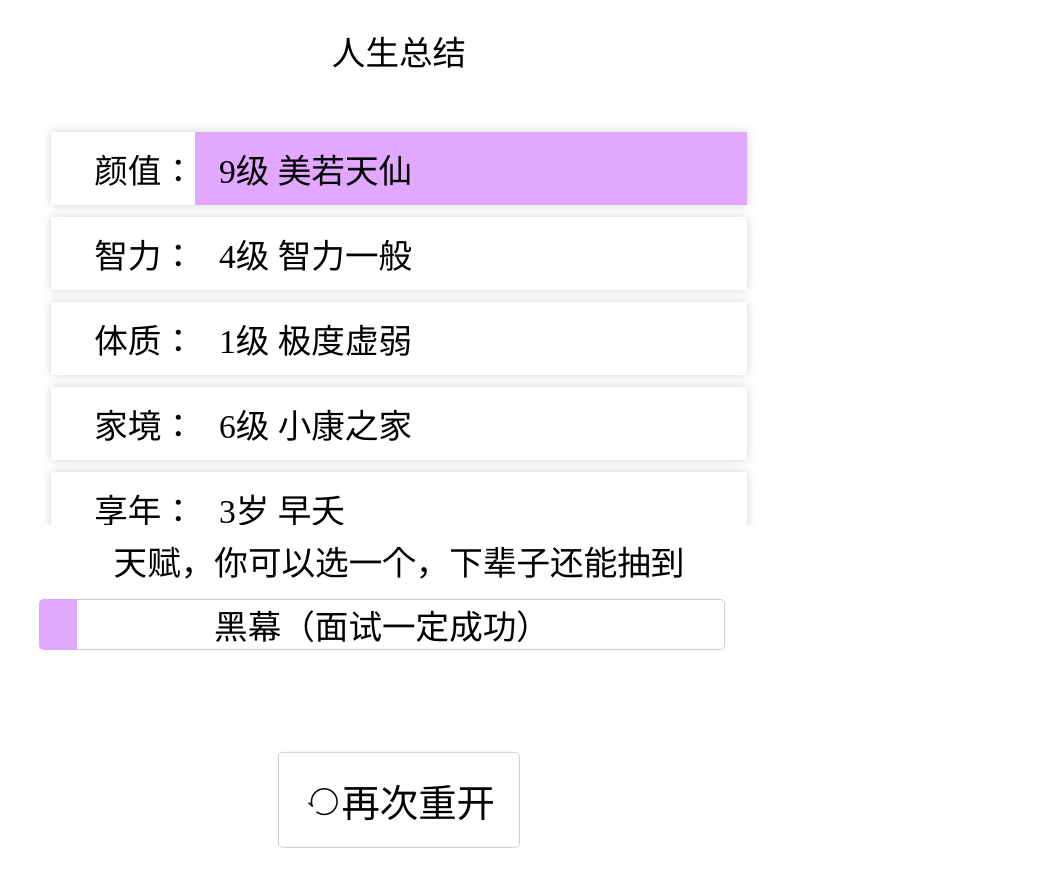
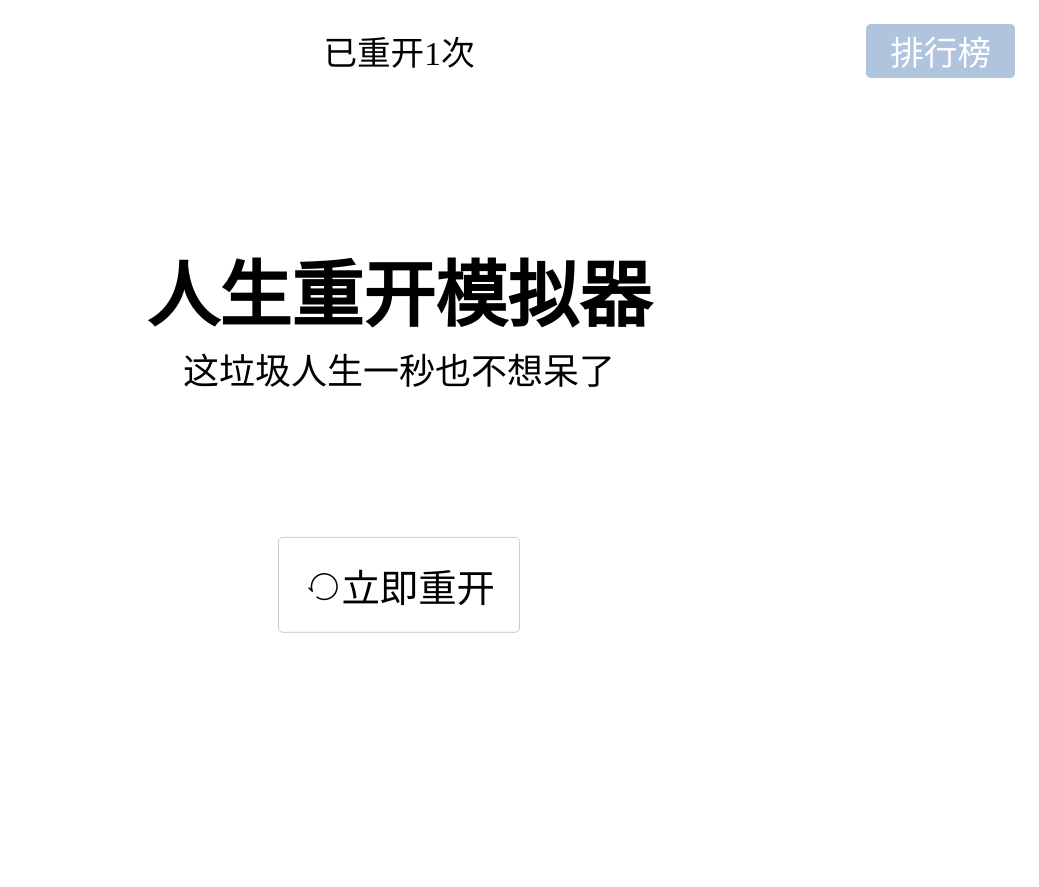
Before and after one commit to VickScarlet/lifeRestart, a Jekyll site: the page view/test.html, which Jekyll copies as it is, in a window 1280 px wide. Shown: the top 887 px of the page, without its empty margins (241-1280 px from the left). Built offline with Jekyll 4.4.1, drawn with Linux system fonts in a browser that asks for light colours.

Commit message:
test ads

```diff
--- a/view/test.html
+++ b/view/test.html
@@ -12,28 +12,17 @@
 </head>
 <body style="margin: 0; height: 100%">
     <div id="main">
-        <div class="head">人生总结</div>
-        <ul id="judge" class="judge" style="bottom: calc(35% + 2.5rem)">
-            <li class="grade2"><span>颜值：</span>9级 美若天仙</li>
-            <li><span>智力：</span>4级 智力一般</li>
-            <li><span>体质：</span>1级 极度虚弱</li>
-            <li><span>家境：</span>6级 小康之家</li>
-            <li><span>享年：</span>3岁 早夭</li>
-            <li><span>快乐：</span>3级 不太幸福的人生</li>
-            <li><span>快乐：</span>3级 不太幸福的人生</li>
-            <li><span>快乐：</span>3级 不太幸福的人生</li>
-            <li><span>快乐：</span>3级 不太幸福的人生</li>
-            <li><span>快乐：</span>3级 不太幸福的人生</li>
-            <li><span>快乐：</span>3级 不太幸福的人生</li>
-            <li><span>快乐：</span>3级 不太幸福的人生</li>
-            <li><span>快乐：</span>3级 不太幸福的人生</li>
-            <li><span>快乐：</span>3级 不太幸福的人生</li>
-        </ul>
-        <div class="head" style="top:auto; bottom:35%">天赋，你可以选一个，下辈子还能抽到</div>
-        <ul id="talents" class="selectlist" style="top:calc(65% + 0.5rem); bottom:8rem">
-            <li class="grade2b">黑幕（面试一定成功）</li>
-        </ul>
-        <button id="again" class="mainbtn" style="top:auto; bottom:0.1em"><span class="iconfont">&#xe6a7;</span>再次重开</button>
+        <div id="cnt" class="head">已重开1次</div>
+        <button id="rank">排行榜</button>
+        <div id="title">
+            人生重开模拟器<br>
+            <div style="font-size:1.5rem; font-weight:normal;">这垃圾人生一秒也不想呆了</div>
+        </div>
+        <button id="restart" class="mainbtn"><span class="iconfont">&#xe6a7;</span>立即重开</button>
+        <script async src="https://pagead2.googlesyndication.com/pagead/js/adsbygoogle.js?client=ca-pub-9857163863537600" crossorigin="anonymous"></script>
+        <!-- liferestart -->
+        <ins class="adsbygoogle" style="display:block" data-ad-client="ca-pub-9857163863537600" data-ad-slot="3560523484" data-ad-format="auto" data-full-width-responsive="true"></ins>
+        <script>(adsbygoogle = window.adsbygoogle || []).push({});</script>
     </div>
 </body>
 </html>
```
